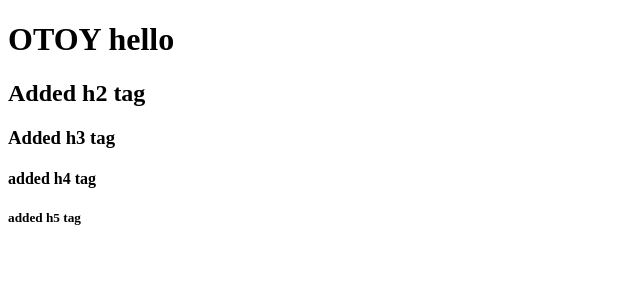
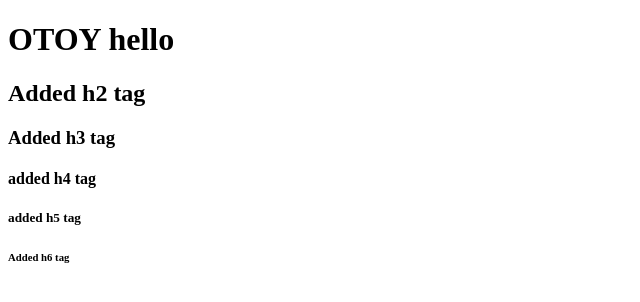
Before and after one commit to taleofthewind/branchtest, a plain HTML site: page index.html in a window 1280 px wide. Shown: the full height of the page, 0-640 px from the left. Drawn offline with Linux system fonts and the light colour scheme.

Commit message:
added h6 tag

```diff
--- a/index.html
+++ b/index.html
@@ -11,5 +11,6 @@
     <h3>Added h3 tag</h3>
     <h4>added h4 tag</h4>
     <h5>added h5 tag</h5>
+    <h6>Added h6 tag</h6>
 </body>
 </html>
```
